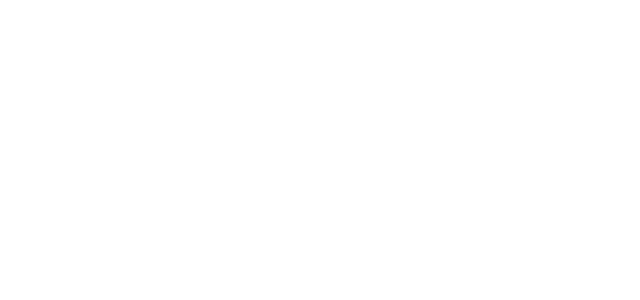
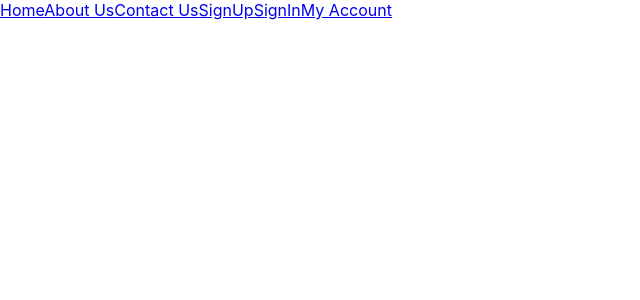
Before and after one commit to urisaul/recipes_v2, a React (Create React App) app: page /about in a window 1280 px wide. Before the commit this address had no page. Shown: the top 300 px of the page, without its empty margins (0-640 px from the left). Built offline with nearby package versions, Linux system fonts and the light colour scheme.

Commit message:
small update

```diff
--- a/src/App.js
+++ b/src/App.js
@@ -2,6 +2,7 @@
 import { BrowserRouter as Router, Routes, Route } from "react-router-dom";
 import SignUp from "./pages/signup";
 import SignIn from "./pages/signin";
+import NavBar from "./components/navBar";
 // import Landing from "./pages/landing";
 // import Recipe from "./pages/post";
 // import Account from "./pages/account";
@@ -9,6 +10,7 @@
 export default function App() {
   return (
     <Router>
+      <NavBar />
       <Routes>
         <Route path="/" element={<div>Hello@@?</div>} />
         <Route path="/signup" element={<SignUp />} />
--- /dev/null
+++ b/src/components/navBar.js
@@ -0,0 +1,15 @@
+import * as React from 'react';
+import { Link } from 'react-router-dom';
+
+export default function NavBar () {
+    return (
+        <div>
+            <Link to={"/langing"}>Home</Link>
+            <Link to={"/about"}>About Us</Link>
+            <Link to={"/contact"}>Contact Us</Link>
+            <Link to={"/signup"}>SignUp</Link>
+            <Link to={"/signin"}>SignIn</Link>
+            <Link to={"/account"}>My Account</Link>
+        </div>
+    )
+}
```
